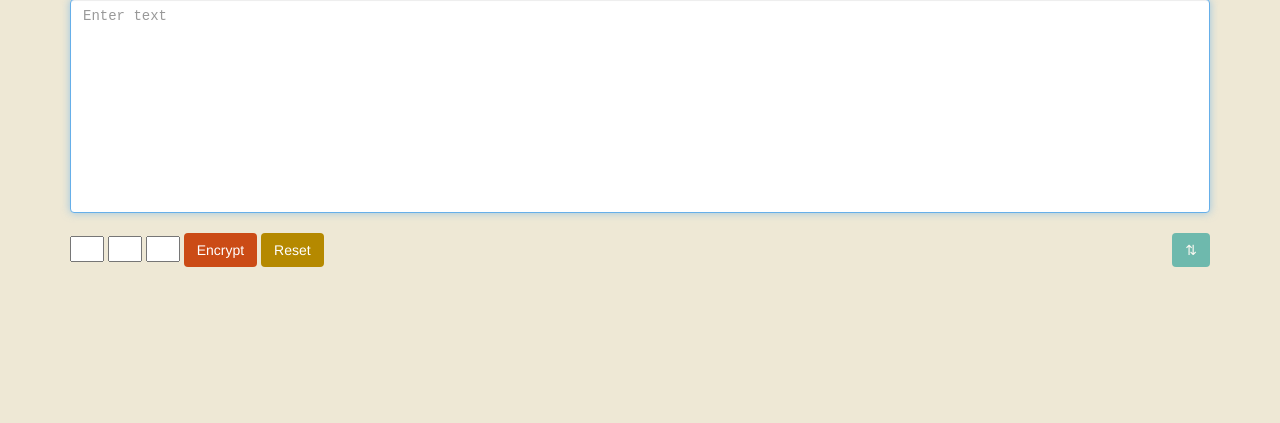
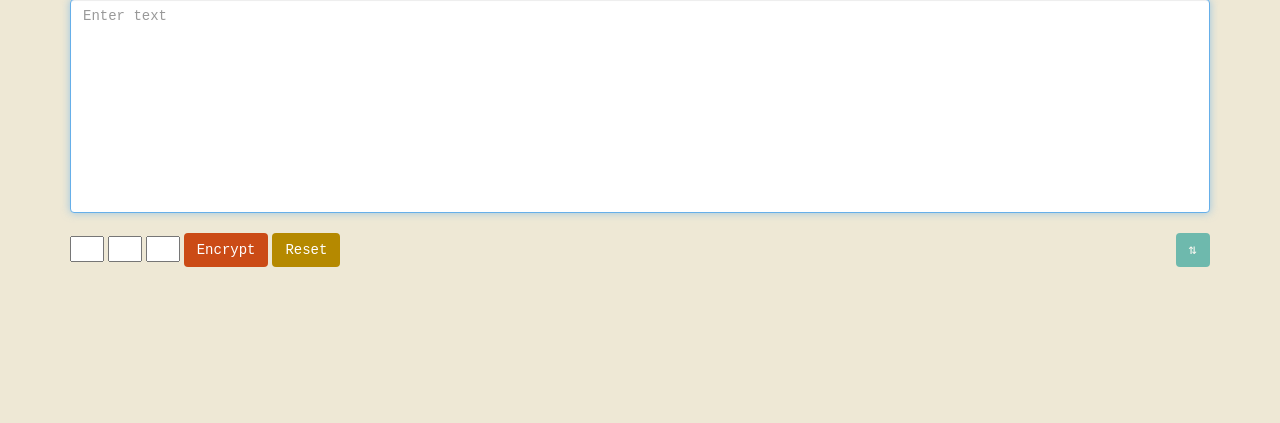
Before and after one commit to atmaybury/enigmaweb, a Flask app: template templates/index.html in a window 1280 px wide. Shown: the part 114-537 px from the top of the page. Run offline with Flask 2, Linux system fonts and the light colour scheme; the template is opened without the code that fills it: most values are stand-ins (such as "Sample title", 1, 10 or a date in 2020); some libraries are stand-ins or nearby versions.

Commit message:
changed font on buttons

```diff
--- a/static/styles.css
+++ b/static/styles.css
@@ -25,3 +25,6 @@ h2{
     color: #586e75;
     font-family: Courier New, Monospace;
 }
+.btn{
+    font-family: Courier New, Monospace;
+}
```
